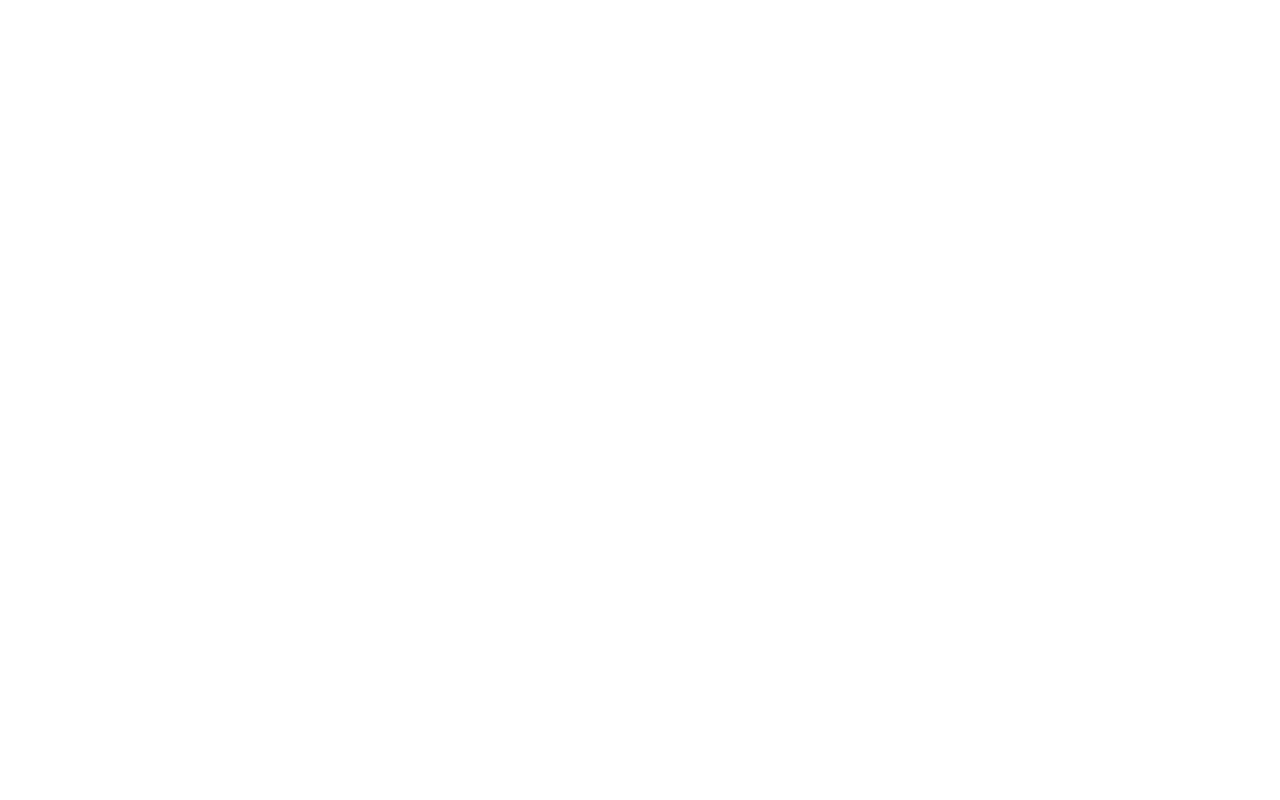
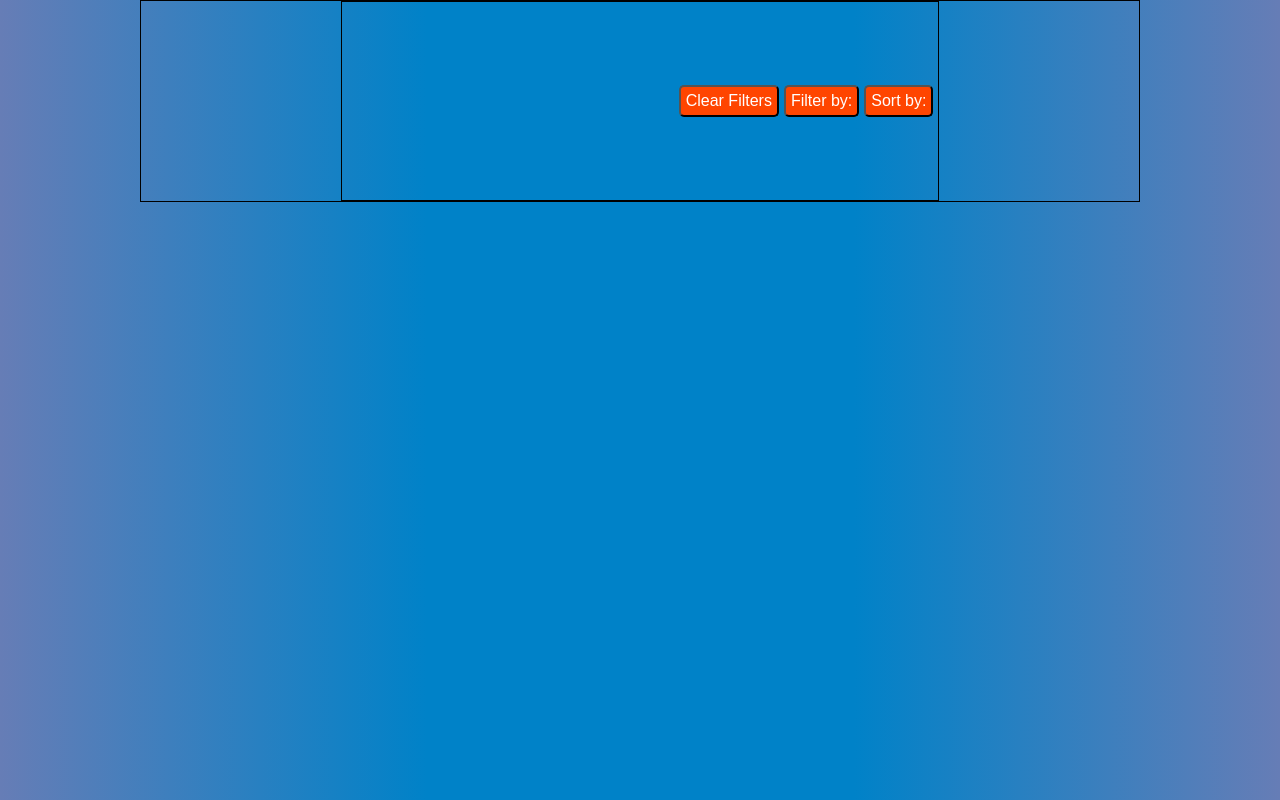
Before and after one commit to MarioMilosevic/Cars-Shopping-Cart, a website: page index.html in a window 1280 px wide. Drawn offline with Linux system fonts and the light colour scheme.

Commit message:
Header buttons

```diff
--- a/index.html
+++ b/index.html
@@ -1,12 +1,31 @@
-<!doctype html>
+<!DOCTYPE html>
 <html lang="en">
   <head>
     <meta charset="UTF-8" />
     <meta name="viewport" content="width=device-width, initial-scale=1.0" />
+    <link rel="stylesheet" href="/style.css" />
     <title>Cars Shopping Cart</title>
   </head>
   <body>
-    <div id="app"></div>
+    <div id="app">
+      <div class="options">
+        <button class="clear">Clear Filters</button>
+        <div class="filter">
+          <button>Filter by:</button>
+          <div class="hidden">
+            <div>Available</div>
+            <div>Unavailable</div>
+          </div>
+        </div>
+        <div class="sort">
+          <button>Sort by:</button>
+          <div class="hidden">
+            <div>Price: Highest to lowest</div>
+            <div>Price: Lowest to highest</div>
+          </div>
+        </div>
+      </div>
+    </div>
     <script type="module" src="/main.js"></script>
   </body>
 </html>
--- /dev/null
+++ b/style.css
@@ -0,0 +1,60 @@
+* {
+  margin: 0;
+  padding: 0;
+  box-sizing: border-box;
+}
+body {
+  display: flex;
+  justify-content: center;
+  align-items: center;
+  background: #667db6; /* fallback for old browsers */
+  background: -webkit-linear-gradient(
+    to right,
+    #667db6,
+    #0082c8,
+    #0082c8,
+    #667db6
+  ); /* Chrome 10-25, Safari 5.1-6 */
+  background: linear-gradient(
+    to right,
+    #667db6,
+    #0082c8,
+    #0082c8,
+    #667db6
+  ); /* W3C, IE 10+/ Edge, Firefox 16+, Chrome 26+, Opera 12+, Safari 7+ */
+}
+
+#app {
+  border: 1px solid black;
+  display: flex;
+  justify-content: center;
+  align-items: flex-start;
+  width: 1000px;
+}
+
+.options {
+  border: 1px solid black;
+  display: flex;
+  width: 60%;
+  height: 200px;
+  justify-content: flex-end;
+  align-items: center;
+}
+
+.options button {
+  margin-right: 5px;
+  border-radius: 5px;
+  padding: 5px;
+  background-color:  orangered;
+  color: white;
+  font-size: 1rem;
+  cursor: pointer;
+}
+
+.hidden {
+  display: none;
+}
+
+button:hover .hidden{
+display: block;
+}
```
